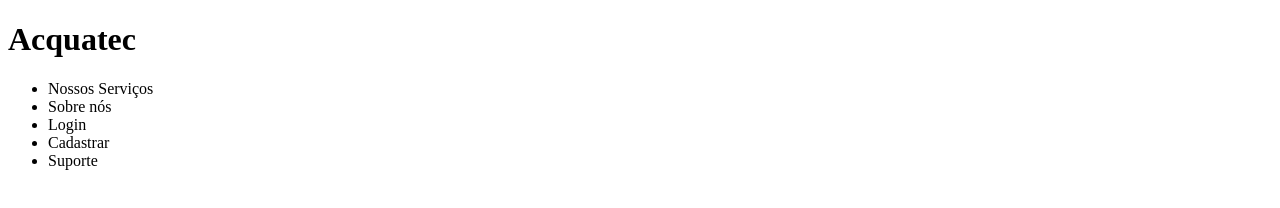
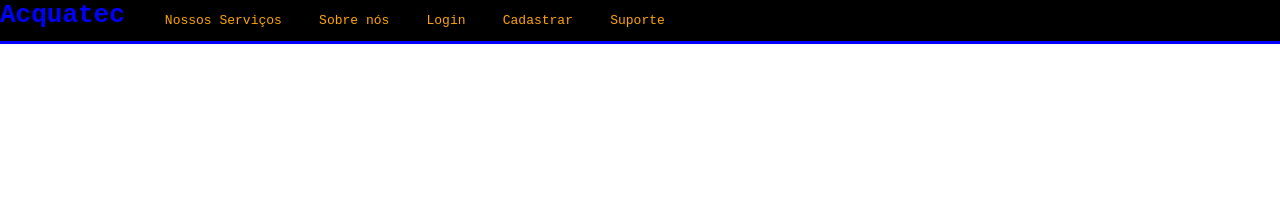
Before and after one commit to emersonjosesantos/projeto-iot-revolucionario-emerson, a plain HTML site: page index.html in a window 1280 px wide. Drawn offline with Linux system fonts and the light colour scheme.

Commit message:
etilizando site

```diff
--- a/index.html
+++ b/index.html
@@ -7,7 +7,7 @@
     <meta name="viewport" content="width=device-width, initial-scale=1.0">
     <title>Projeto IOT Revolucionário</title>
 
-    <link rel="stylessheet" href="estilos.css">
+    <link rel="stylesheet" href="estilos.css">
 
 </head>
 
```
